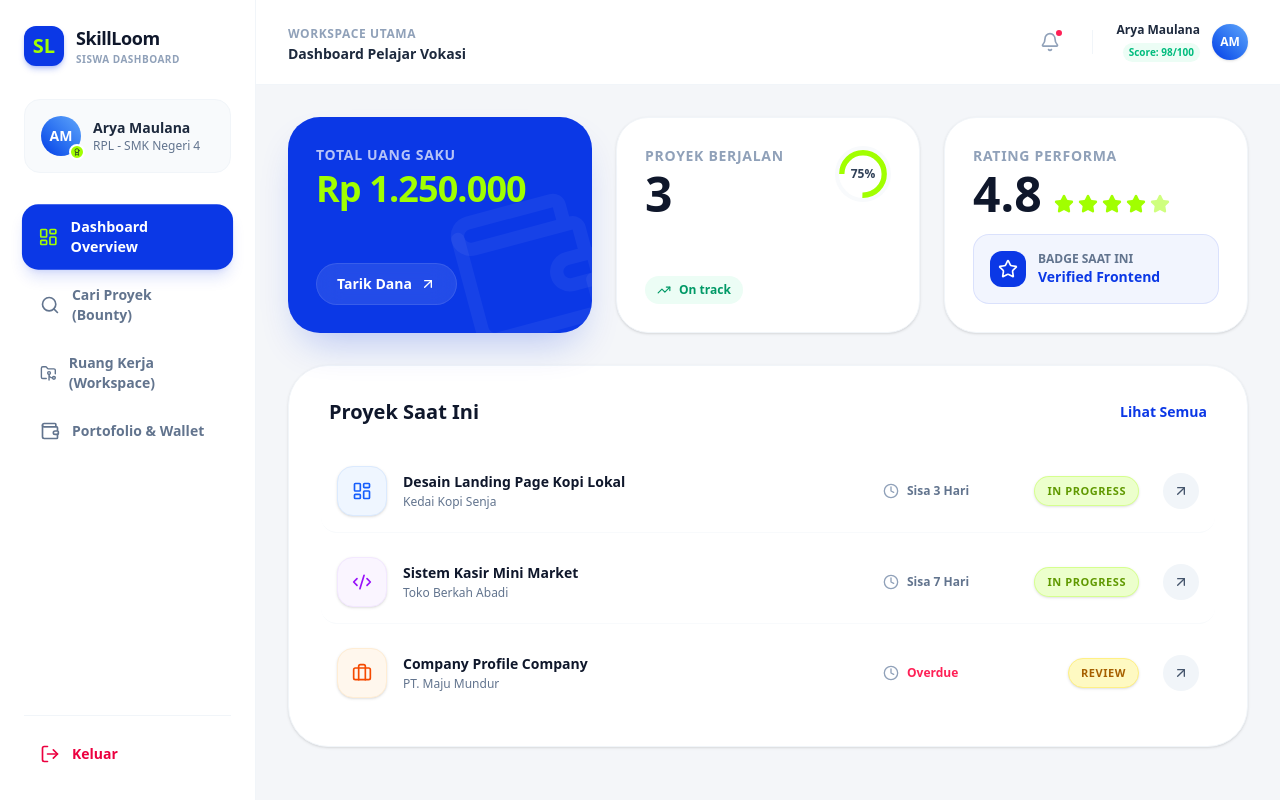
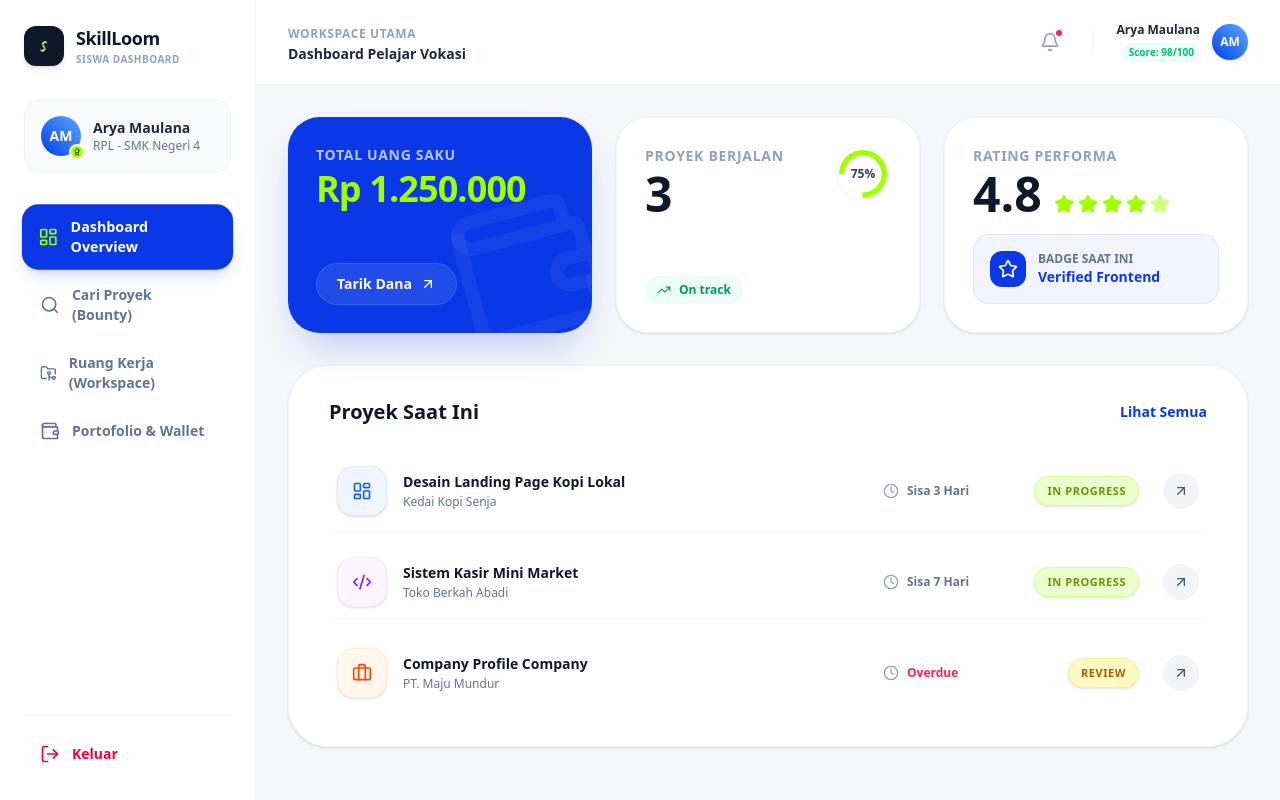
Before and after one commit to vinnntha/SkillLoom-Frontend, a Next.js app: page /siswa/dashboard in a window 1280 px wide. Built offline with nearby package versions, Linux system fonts and the light colour scheme.

Commit message:
fix buf dahboard

```diff
--- a/app/(dashboard)/siswa/layout.tsx
+++ b/app/(dashboard)/siswa/layout.tsx
@@ -65,8 +65,8 @@ export default function SiswaDashboardLayout({
       <aside className="hidden md:flex flex-col w-64 bg-white border-r border-slate-100 p-6 shrink-0 h-screen sticky top-0">
         {/* Logo Section */}
         <div className="flex items-center gap-3 mb-8">
-          <div className="h-10 w-10 rounded-xl bg-[#0B38E6] flex items-center justify-center text-[#A1FF00] font-black text-xl shadow-md shadow-[#0B38E6]/25">
-            SL
+          <div className="h-10 w-10 rounded-xl bg-slate-900 flex items-center justify-center p-1 shadow-md shadow-slate-900/10 overflow-hidden shrink-0">
+            <img src="/logo1.png" alt="SkillLoom Logo" className="h-full w-auto object-contain" />
           </div>
           <div>
             <h1 className="font-extrabold text-lg text-slate-900 tracking-tight">SkillLoom</h1>
@@ -127,8 +127,8 @@ export default function SiswaDashboardLayout({
       {/* Mobile Top Header */}
       <header className="md:hidden bg-white border-b border-slate-100 px-6 py-4 flex items-center justify-between sticky top-0 z-40">
         <div className="flex items-center gap-3">
-          <div className="h-9 w-9 rounded-xl bg-[#0B38E6] flex items-center justify-center text-[#A1FF00] font-black text-lg shadow-sm">
-            SL
+          <div className="h-9 w-9 rounded-xl bg-slate-900 flex items-center justify-center p-1 shadow-sm overflow-hidden shrink-0">
+            <img src="/logo.png" alt="SkillLoom Logo" className="h-full w-auto object-contain" />
           </div>
           <div>
             <h1 className="font-bold text-md text-slate-900">SkillLoom</h1>
@@ -155,8 +155,8 @@ export default function SiswaDashboardLayout({
           <div className="bg-white w-3/4 max-w-sm h-full p-6 flex flex-col shadow-2xl animate-in slide-in-from-left duration-200">
             <div className="flex items-center justify-between mb-8">
               <div className="flex items-center gap-3">
-                <div className="h-9 w-9 rounded-xl bg-[#0B38E6] flex items-center justify-center text-[#A1FF00] font-black text-lg">
-                  SL
+                <div className="h-9 w-9 rounded-xl bg-slate-900 flex items-center justify-center p-1 overflow-hidden shrink-0">
+                  <img src="/logo.png" alt="SkillLoom Logo" className="h-full w-auto object-contain" />
                 </div>
                 <h1 className="font-extrabold text-md text-slate-900">SkillLoom</h1>
               </div>
```
Also changed, not shown: public/logo1.png (added).
